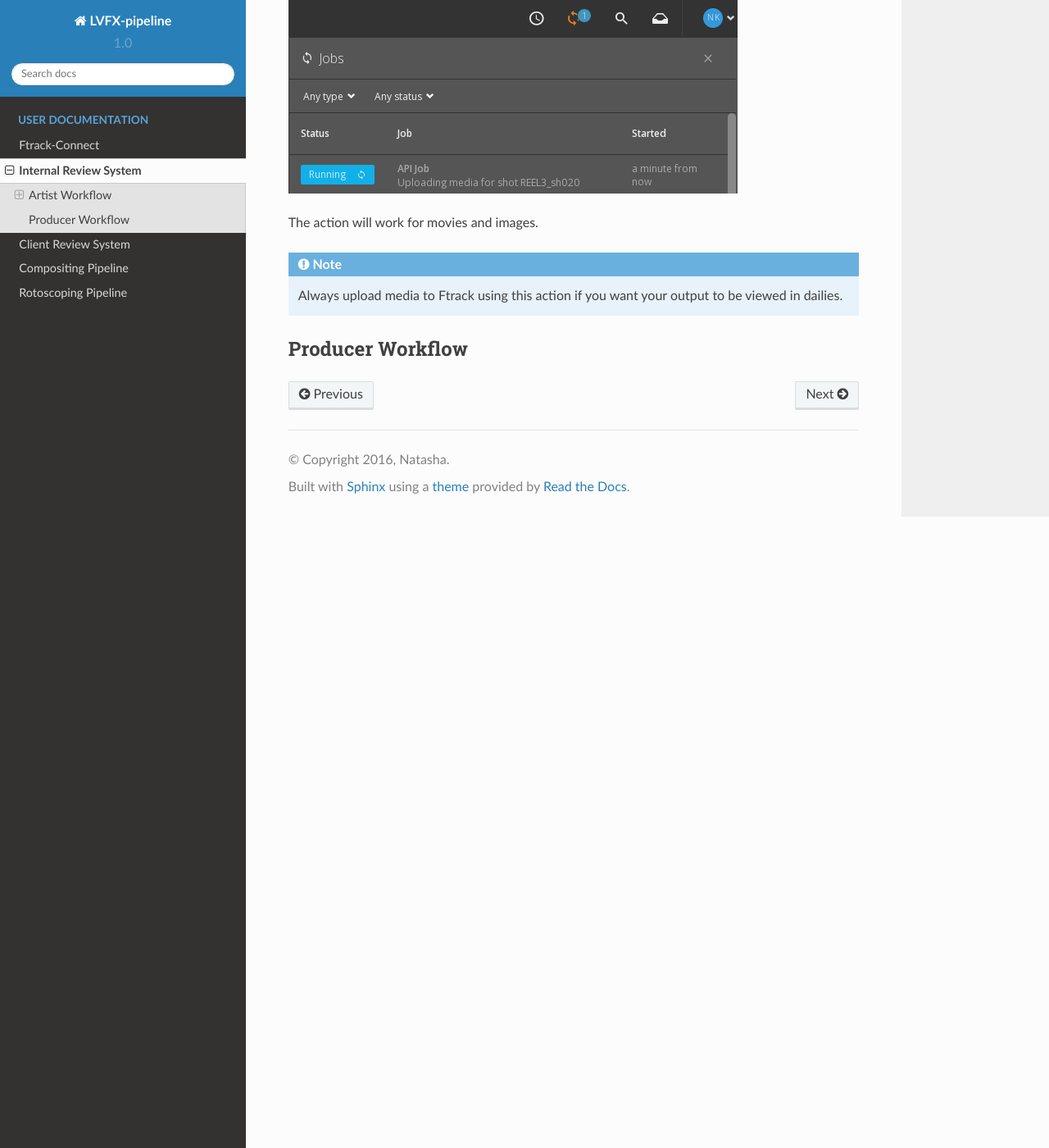
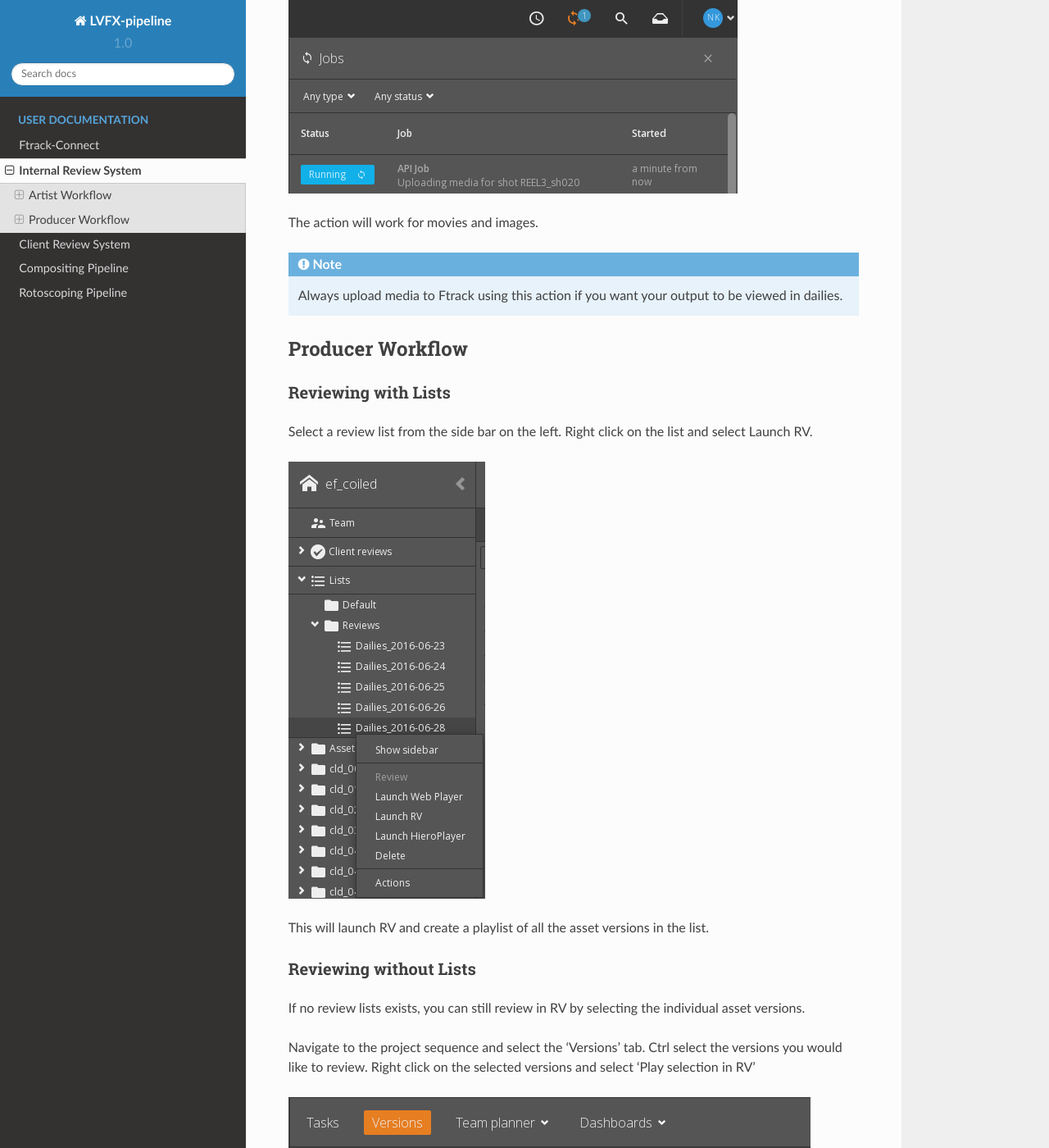
Before and after one commit to afrocircus/LVFX-pipeline, a Sphinx documentation site: the page built from docs/internal-review.rst, in a window 1280 px wide and 1400 px high, scrolled down 1405 px. Shown: the whole window at 82% size. Built offline with Sphinx 7.4.7 and the Read the Docs theme 2.0.0, drawn with Linux system fonts in a browser that asks for light colours; some of the changed text lies outside the part shown.

Commit message:
internal-review page updated

```diff
--- a/docs/internal-review.rst
+++ b/docs/internal-review.rst
@@ -29,3 +29,26 @@ The action will work for movies and images.
 
 Producer Workflow
 ~~~~~~~~~~~~~~~~~
+
+Reviewing with Lists
+--------------------
+
+Select a review list from the side bar on the left. Right click on the list and select Launch RV.
+
+.. image:: /img/internal-review-sidebar.png
+
+This will launch RV and create a playlist of all the asset versions in the list.
+
+
+Reviewing without Lists
+-----------------------
+
+If no review lists exists, you can still review in RV by selecting the individual asset versions.
+
+Navigate to the project sequence and select the 'Versions' tab.
+Ctrl select the versions you would like to review. Right click on the selected versions and select
+'Play selection in RV'
+
+.. image:: /img/internal-review-versions.png
+
+This will launch RV and create a playlist of all the asset versions in the list.
```
Also changed, not shown: docs/img/internal-review-sidebar.png (added), docs/img/internal-review-versions.png (added).
